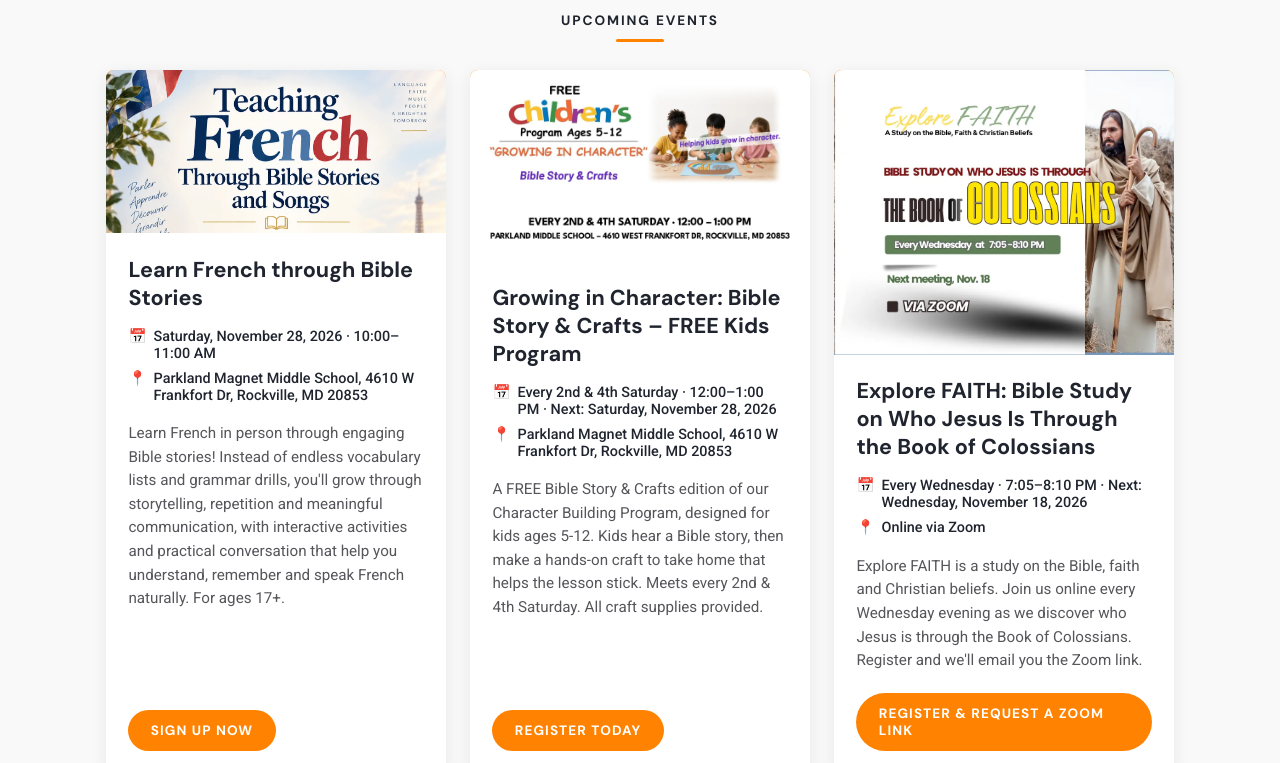
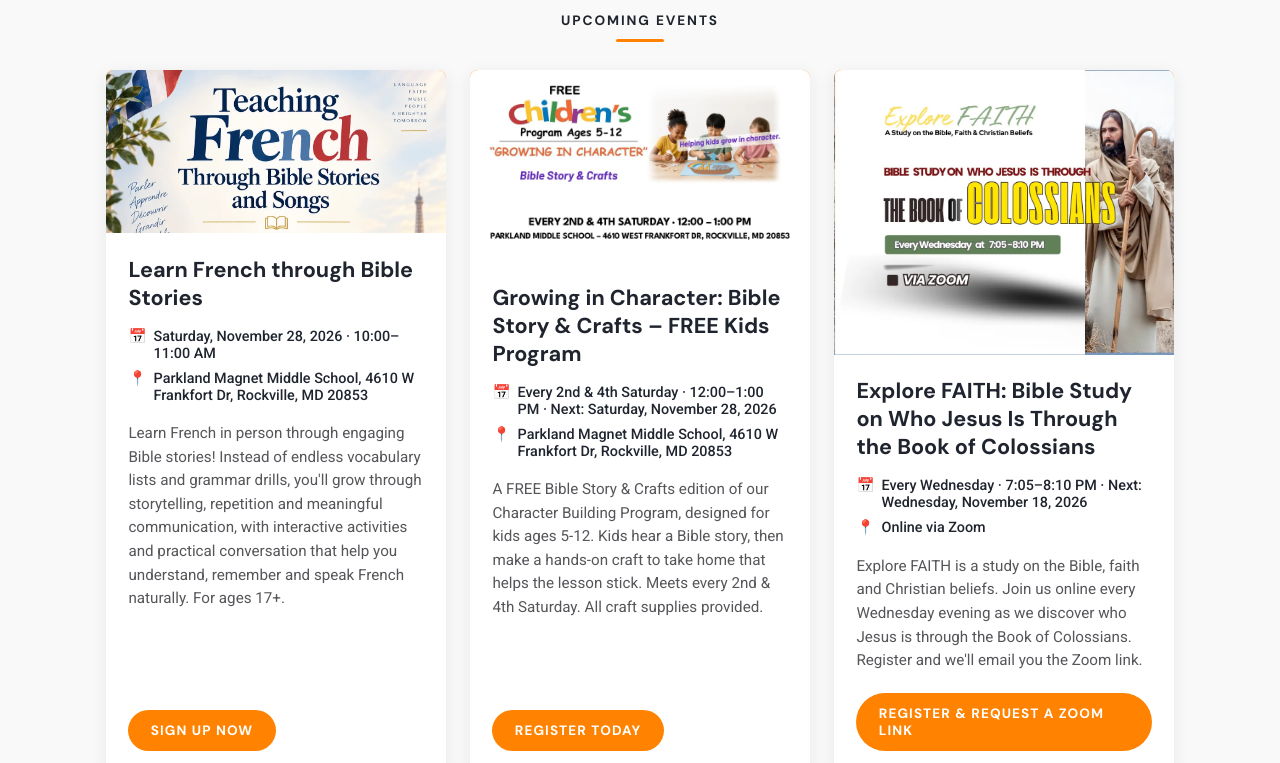
Before and after one commit to bocko7/renewal-life-events, a plain HTML site: page index.html in a window 1280 px wide. Shown: the part 337-1100 px from the top of the page. Drawn offline with Linux system fonts and the light colour scheme.

Commit message:
Point the Colossians Explore FAITH card at the undated image
Co-authored-by: Boyan Me <invb.usa@gmail.com>

```diff
--- a/index.html
+++ b/index.html
@@ -42,7 +42,7 @@ const EVENTS = [
     location: "Online via Zoom",
     description: "Explore FAITH is a study on the Bible, faith and Christian beliefs. Join us online every Wednesday evening as we discover who Jesus is through the Book of Colossians. Register and we'll email you the Zoom link.",
     url: "mailto:events@renewaldc.org?subject=Explore%20FAITH%20Colossians%20Bible%20Study",
-    image: "images/explore-faith-colossians.webp",
+    image: "images/explore-faith-colossians-undated.webp",
     imageRatio: "940/788",
     cta: "Register & Request a Zoom Link"
   },
```
Also changed, not shown: images/explore-faith-colossians-undated.webp (added), images/explore-faith-colossians.webp (deleted).
